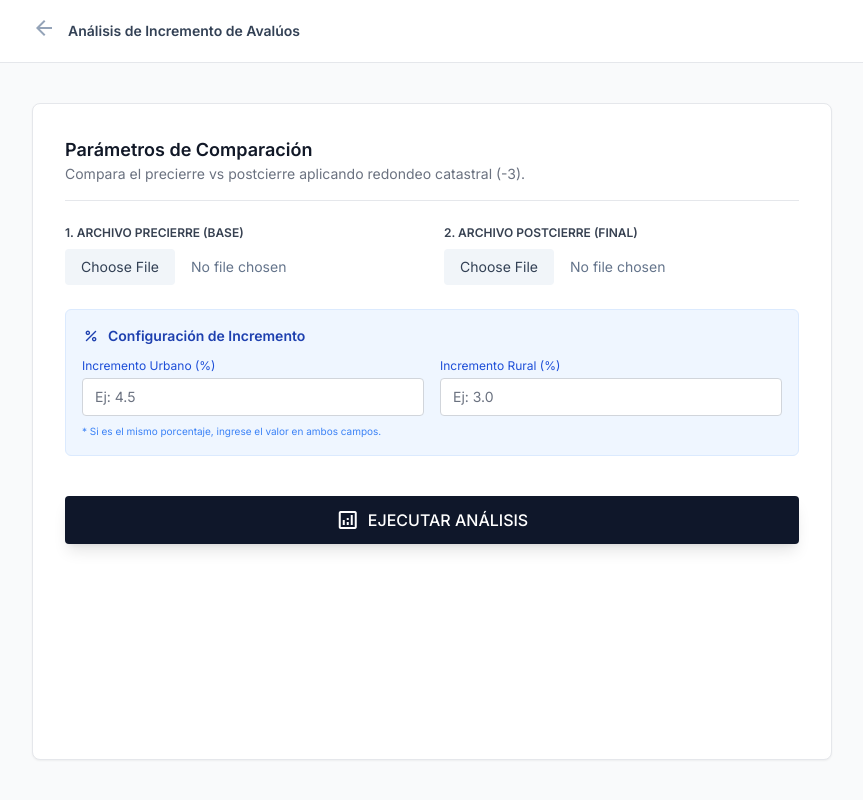
After one commit to casabero/igac-portal, a Flask app: page /avaluos in a window 1280 px wide. The commit adds this page. Shown: the whole page, without its empty margins (208-1071 px from the left). Run offline with Flask 3, Linux system fonts and the light colour scheme; some libraries are stand-ins or nearby versions.

Commit message:
App 2 Analisis Avaluos, Logica de Zona 00, Predial 30 digitos

```diff
--- a/app.py
+++ b/app.py
@@ -1,6 +1,8 @@
 from flask import Flask, render_template, request, send_file, flash, redirect, url_for
 from modules.snc_processor import procesar_dataframe
 from modules.db_logger import init_db, registrar_visita  # <--- IMPORTANTE
+from modules.avaluo_analisis import procesar_incremento
+
 import os
 
 app = Flask(__name__)
@@ -71,6 +73,33 @@ def ver_logs():
         html += f"<tr><td>{log[0]}</td><td>{log[1]}</td><td>{log[2]}</td><td>{log[3]}</td><td>{log[6]}</td><td>{log[5][:30]}...</td></tr>"
     html += "</table>"
     return html
+# --- RUTA 4: ANALISIS AVALUOS ---
+@app.route('/avaluos', methods=['GET', 'POST'])
+def avaluos_tool():
+    registrar_visita('/avaluos')
+
+    if request.method == 'POST':
+        if 'file_pre' not in request.files or 'file_post' not in request.files:
+            flash('Faltan archivos')
+            return redirect(request.url)
+
+        f_pre = request.files['file_pre']
+        f_post = request.files['file_post']
+        pct_u = request.form.get('pct_urbano')
+        pct_r = request.form.get('pct_rural')
+
+        if f_pre.filename == '' or f_post.filename == '':
+            flash('Seleccione ambos archivos')
+            return redirect(request.url)
+
+        try:
+            output, filename = procesar_incremento(f_pre, f_post, pct_u, pct_r, f_pre.filename)
+            return send_file(output, as_attachment=True, download_name=filename, mimetype='application/vnd.openxmlformats-officedocument.spreadsheetml.sheet')
+        except Exception as e:
+            flash(f"Error en análisis: {str(e)}")
+            return redirect(request.url)
+
+    return render_template('avaluo_tool.html')
 
 if __name__ == '__main__':
     app.run(host='0.0.0.0', port=8000)
--- /dev/null
+++ b/modules/avaluo_analisis.py
@@ -0,0 +1,145 @@
+import pandas as pd
+import io
+import os
+from decimal import Decimal, ROUND_HALF_UP
+
+# Configuración de cortes para Registro 1
+CORTES_R1 = [0, 2, 5, 30, 31, 34, 37, 137, 138, 139, 151, 251, 252, 253, 268, 274, 289, 297, 312]
+COLS_R1 = ["Departamento", "Municipio", "NoPredial", "TipoRegistro", "NoOrden", "TotalRegistro", "Nombre", "EstadoCivil", "TipoDocumento", "NoDocumento", "Direccion", "Comuna", "DestinoEconomico", "AreaTerreno", "AreaConstruida", "Avaluo", "Vigencia", "NoPredialAnterior", "Espacio_Final"]
+
+def generar_colspecs(cortes):
+    colspecs = []
+    for i in range(len(cortes) - 1):
+        colspecs.append((cortes[i], cortes[i+1]))
+    colspecs.append((cortes[-1], None))
+    return colspecs
+
+def redondear_excel(valor):
+    """Replica =REDONDEAR(valor, -3)"""
+    if pd.isna(valor) or valor == 0: return 0
+    d = Decimal(str(valor))
+    return int(d.quantize(Decimal("1E3"), rounding=ROUND_HALF_UP))
+
+def cargar_snc(stream):
+    colspecs = generar_colspecs(CORTES_R1)
+    df = pd.read_fwf(stream, colspecs=colspecs, header=None, encoding='latin-1', dtype=str)
+
+    if len(df.columns) == len(COLS_R1):
+        df.columns = COLS_R1
+    else:
+        df.columns = COLS_R1[:len(df.columns)]
+
+    df = df.apply(lambda x: x.str.strip() if x.dtype == "object" else x)
+    df['Avaluo'] = pd.to_numeric(df['Avaluo'], errors='coerce').fillna(0)
+
+    # Concatenar para crear el Predial Nacional Completo (30 dígitos)
+    # Dept(2) + Mun(3) + Resto(25)
+    df['Predial_Nacional'] = df['Departamento'] + df['Municipio'] + df['NoPredial']
+
+    # Eliminar duplicados usando el Predial Completo
+    df = df.drop_duplicates(subset=['Predial_Nacional'], keep='first')
+    return df
+
+def procesar_incremento(file_pre, file_post, pct_urbano, pct_rural, filename_base):
+    # 1. Cargar Datos
+    df_pre = cargar_snc(file_pre)
+    df_post = cargar_snc(file_post)
+
+    # 2. Preparar Postcierre (Usamos el Predial Nacional como llave)
+    df_post_subset = df_post[['Predial_Nacional', 'Avaluo']].rename(columns={'Avaluo': 'Avaluo_Sistema_Post'})
+
+    # 3. Cruce
+    df_final = pd.merge(df_pre, df_post_subset, on='Predial_Nacional', how='left')
+
+    # 4. Cálculo
+    pct_urb_decimal = float(pct_urbano) / 100
+    pct_rur_decimal = float(pct_rural) / 100
+
+    def aplicar_regla(row):
+        avaluo_base = row['Avaluo']
+        # En el archivo plano, la columna 'NoPredial' (extracted) comienza justo después del municipio.
+        # Por tanto, sus primeros 2 dígitos son la ZONA.
+        fragmento_predial = str(row['NoPredial'])
+
+        # Detector de Zona
+        if fragmento_predial.startswith('00'):
+            factor = 1 + pct_rur_decimal
+            tipo = 'RURAL'
+            pct_aplicado = pct_rur_decimal
+        else:
+            factor = 1 + pct_urb_decimal
+            tipo = 'URBANO'
+            pct_aplicado = pct_urb_decimal
+
+        calculado_bruto = avaluo_base * factor
+        redondeado = redondear_excel(calculado_bruto)
+
+        # Calcular % Efectivo (La prueba real de cuánto subió)
+        if avaluo_base > 0:
+            pct_efectivo = (redondeado / avaluo_base) - 1
+        else:
+            pct_efectivo = 0
+
+        return redondeado, tipo, pct_aplicado, pct_efectivo
+
+    resultados = df_final.apply(aplicar_regla, axis=1, result_type='expand')
+    df_final['Avaluo_Calculado_Py'] = resultados[0]
+    df_final['Tipo_Zona'] = resultados[1]
+    df_final['Pct_Teorico'] = resultados[2]
+    df_final['Pct_Efectivo_Real'] = resultados[3]
+
+    # 5. Estados
+    df_final['Avaluo_Sistema_Post'] = df_final['Avaluo_Sistema_Post'].fillna(0)
+    df_final['Diferencia'] = df_final['Avaluo_Calculado_Py'] - df_final['Avaluo_Sistema_Post']
+
+    def determinar_estado(row):
+        if row['Avaluo_Sistema_Post'] == 0: return 'NO_CRUZA_POST'
+        if row['Avaluo'] == row['Avaluo_Calculado_Py'] and row['Pct_Teorico'] > 0: return 'ALERTA_SIN_INCREMENTO'
+        if row['Diferencia'] == 0: return 'OK'
+        return 'INCONSISTENCIA'
+
+    df_final['Estado'] = df_final.apply(determinar_estado, axis=1)
+
+    # 6. Estadísticas
+    stats = {
+        'Predios Precierre': len(df_pre),
+        'Predios Postcierre': len(df_post),
+        'Predios Cruzados': len(df_final) - (df_final['Estado'] == 'NO_CRUZA_POST').sum(),
+        'Avaluo Precierre': df_pre['Avaluo'].sum(),
+        'Avaluo Calculado': df_final['Avaluo_Calculado_Py'].sum(),
+        'Avaluo Postcierre': df_post['Avaluo'].sum(),
+        'Inconsistencias': (df_final['Estado'] == 'INCONSISTENCIA').sum()
+    }
+    df_stats = pd.DataFrame(list(stats.items()), columns=['Métrica', 'Valor'])
+
+    # 7. Exportación
+    output = io.BytesIO()
+    with pd.ExcelWriter(output, engine='xlsxwriter') as writer:
+        df_stats.to_excel(writer, sheet_name='Resumen', index=False)
+
+        # Usamos Predial_Nacional (30 dígitos) como primera columna
+        cols_export = ['Predial_Nacional', 'Tipo_Zona', 'Direccion', 'Avaluo', 'Pct_Teorico',
+                       'Avaluo_Calculado_Py', 'Pct_Efectivo_Real', 'Avaluo_Sistema_Post', 'Estado']
+
+        df_final[cols_export].to_excel(writer, sheet_name='Detalle', index=False)
+
+        # Formatos
+        wb = writer.book
+        ws = writer.sheets['Detalle']
+        fmt_money = wb.add_format({'num_format': '$ #,##0'})
+        fmt_pct = wb.add_format({'num_format': '0.00%'})
+        fmt_red = wb.add_format({'bg_color': '#FFC7CE', 'font_color': '#9C0006'})
+        fmt_yellow = wb.add_format({'bg_color': '#FFEB9C', 'font_color': '#9C6500'})
+
+        ws.set_column('A:A', 32) # Predial 30 digitos ancho
+        ws.set_column('D:D', 15, fmt_money)
+        ws.set_column('F:F', 15, fmt_money)
+        ws.set_column('H:H', 15, fmt_money)
+        ws.set_column('E:E', 10, fmt_pct)
+        ws.set_column('G:G', 10, fmt_pct)
+
+        ws.conditional_format('I2:I1048576', {'type': 'text', 'criteria': 'containing', 'value': 'INCONSISTENCIA', 'format': fmt_red})
+        ws.conditional_format('I2:I1048576', {'type': 'text', 'criteria': 'containing', 'value': 'ALERTA', 'format': fmt_yellow})
+
+    output.seek(0)
+    return output, f"Analisis_Avaluos_{filename_base}.xlsx"
--- /dev/null
+++ b/templates/avaluo_tool.html
@@ -0,0 +1,96 @@
+<!DOCTYPE html>
+<html class="light" lang="es">
+
+<head>
+    <meta charset="utf-8" />
+    <meta content="width=device-width, initial-scale=1.0" name="viewport" />
+    <title>Análisis Incremento - IGAC</title>
+    <link href="https://fonts.googleapis.com/css2?family=Inter:wght@300;400;500;600&display=swap" rel="stylesheet" />
+    <link href="https://fonts.googleapis.com/css2?family=Material+Symbols+Outlined:wght,FILL@100..700,0..1&display=swap"
+        rel="stylesheet" />
+    <script src="https://cdn.tailwindcss.com?plugins=forms"></script>
+    <script>
+        tailwind.config = { theme: { extend: { fontFamily: { sans: ["Inter", "sans-serif"] }, colors: { primary: "#2563eb" } } } }
+    </script>
+</head>
+
+<body class="bg-gray-50 text-slate-800 font-sans antialiased min-h-screen flex flex-col">
+
+    <nav class="w-full border-b bg-white py-4 px-6 sticky top-0 z-50">
+        <div class="max-w-[800px] mx-auto flex items-center gap-3">
+            <a href="/" class="text-slate-400 hover:text-slate-800 transition-colors"><span
+                    class="material-symbols-outlined">arrow_back</span></a>
+            <h1 class="text-sm font-semibold text-slate-700">Análisis de Incremento de Avalúos</h1>
+        </div>
+    </nav>
+
+    <div class="flex-1 flex justify-center py-10 px-4">
+        <div class="w-full max-w-[800px] bg-white border border-gray-200 rounded-lg shadow-sm p-8">
+
+            <div class="mb-6 border-b pb-4">
+                <h2 class="text-lg font-semibold text-gray-900">Parámetros de Comparación</h2>
+                <p class="text-sm text-gray-500">Compara el precierre vs postcierre aplicando redondeo catastral (-3).
+                </p>
+            </div>
+
+            {% with messages = get_flashed_messages() %}
+            {% if messages %}<div class="bg-red-50 text-red-700 p-3 rounded mb-6 text-sm border border-red-200">{{
+                messages[0] }}</div>{% endif %}
+            {% endwith %}
+
+            <form method="POST" enctype="multipart/form-data" class="space-y-6">
+
+                <!-- Archivos -->
+                <div class="grid grid-cols-1 md:grid-cols-2 gap-6">
+                    <div>
+                        <label class="block text-xs font-bold text-gray-700 uppercase mb-2">1. Archivo Precierre
+                            (Base)</label>
+                        <input type="file" name="file_pre"
+                            class="block w-full text-sm text-slate-500 file:mr-4 file:py-2 file:px-4 file:rounded file:border-0 file:bg-slate-100 file:text-slate-700 hover:file:bg-slate-200"
+                            required>
+                    </div>
+                    <div>
+                        <label class="block text-xs font-bold text-gray-700 uppercase mb-2">2. Archivo Postcierre
+                            (Final)</label>
+                        <input type="file" name="file_post"
+                            class="block w-full text-sm text-slate-500 file:mr-4 file:py-2 file:px-4 file:rounded file:border-0 file:bg-slate-100 file:text-slate-700 hover:file:bg-slate-200"
+                            required>
+                    </div>
+                </div>
+
+                <!-- Porcentajes -->
+                <div class="bg-blue-50 p-4 rounded-md border border-blue-100">
+                    <h3 class="text-sm font-bold text-blue-800 mb-3 flex items-center gap-2">
+                        <span class="material-symbols-outlined text-[18px]">percent</span> Configuración de Incremento
+                    </h3>
+                    <div class="grid grid-cols-2 gap-4">
+                        <div>
+                            <label class="block text-xs text-blue-700 mb-1">Incremento Urbano (%)</label>
+                            <input type="number" step="0.01" name="pct_urbano"
+                                class="w-full rounded border-gray-300 text-sm focus:ring-primary focus:border-primary"
+                                placeholder="Ej: 4.5" required>
+                        </div>
+                        <div>
+                            <label class="block text-xs text-blue-700 mb-1">Incremento Rural (%)</label>
+                            <input type="number" step="0.01" name="pct_rural"
+                                class="w-full rounded border-gray-300 text-sm focus:ring-primary focus:border-primary"
+                                placeholder="Ej: 3.0" required>
+                        </div>
+                    </div>
+                    <p class="text-[10px] text-blue-500 mt-2">* Si es el mismo porcentaje, ingrese el valor en ambos
+                        campos.</p>
+                </div>
+
+                <div class="pt-4">
+                    <button type="submit"
+                        class="w-full bg-slate-900 text-white font-medium py-3 rounded hover:bg-black transition shadow-lg flex justify-center items-center gap-2">
+                        <span class="material-symbols-outlined">analytics</span>
+                        EJECUTAR ANÁLISIS
+                    </button>
+                </div>
+            </form>
+        </div>
+    </div>
+</body>
+
+</html>
```
Also changed, not shown: templates/index.html (+15 -25 lines).
